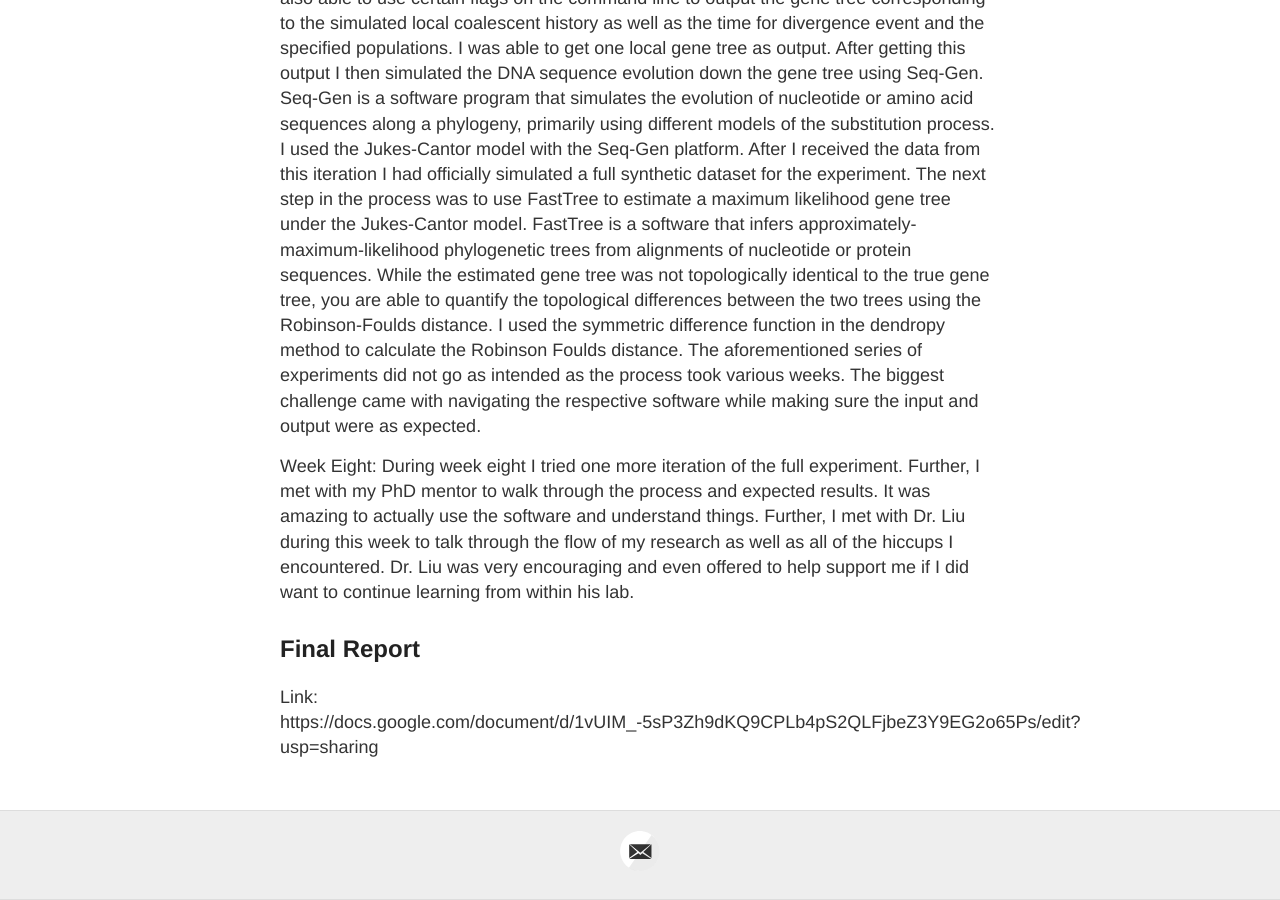
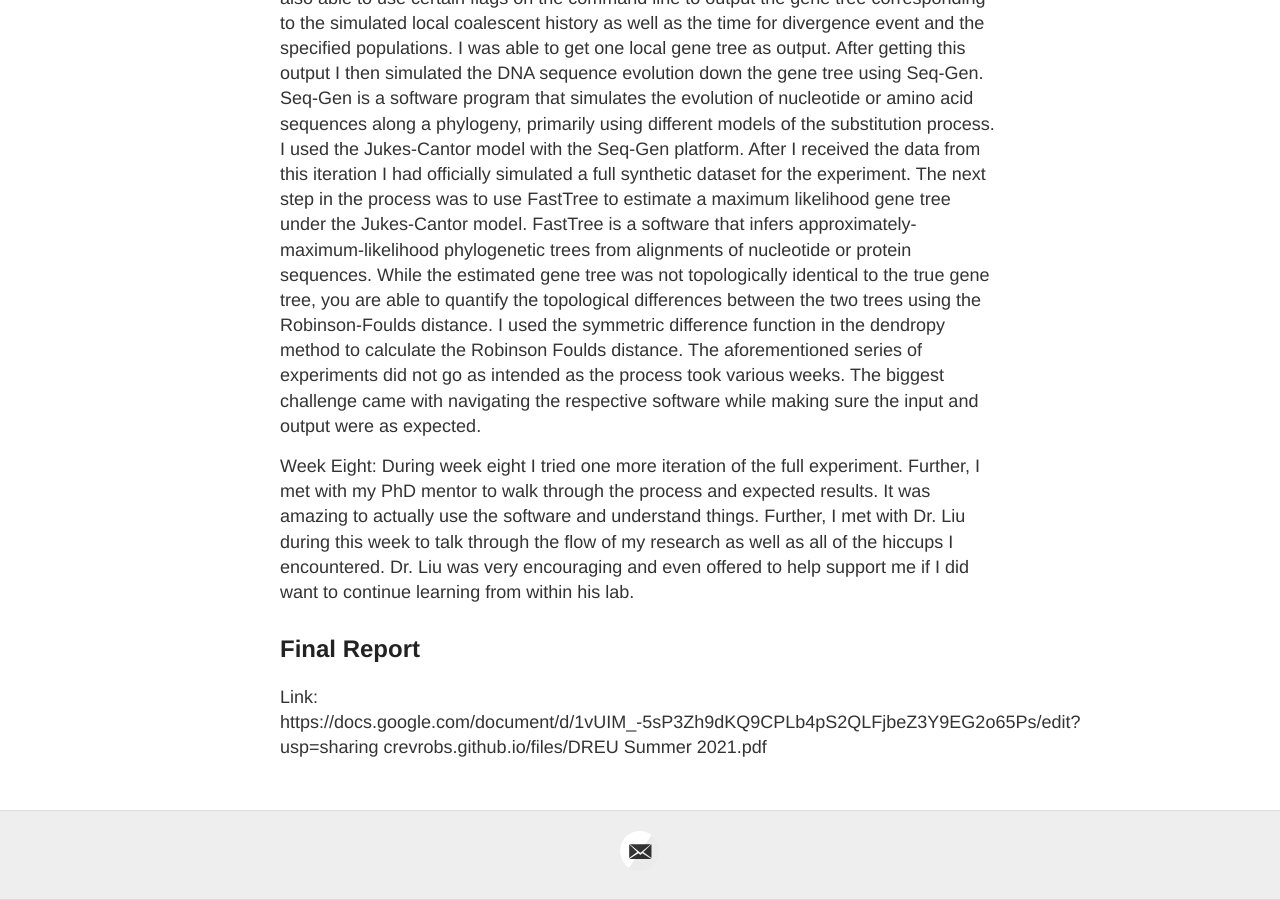
Before and after one commit to crevrobs21/crevrob21.github.io, a Jekyll site: the page built from index.md, in a window 1280 px wide and 900 px high, scrolled down 3330 px. Built offline with Jekyll 4.4.1, drawn with Linux system fonts in a browser that asks for light colours.

Commit message:
Update index.md

```diff
--- a/index.md
+++ b/index.md
@@ -42,3 +42,4 @@ Week Eight: During week eight I tried one more iteration of the full experiment.
 
 ## Final Report
 Link: https://docs.google.com/document/d/1vUIM_-5sP3Zh9dKQ9CPLb4pS2QLFjbeZ3Y9EG2o65Ps/edit?usp=sharing
+crevrobs.github.io/files/DREU Summer 2021.pdf
```
